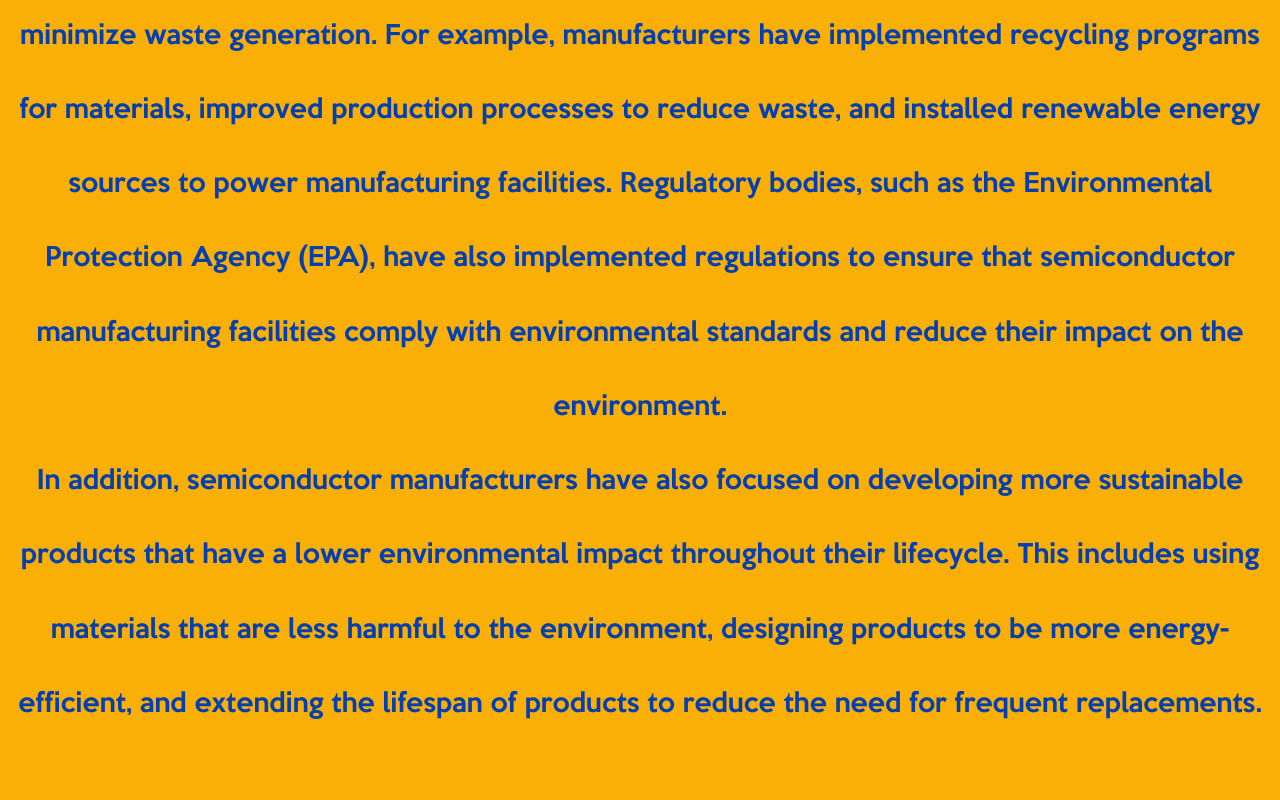
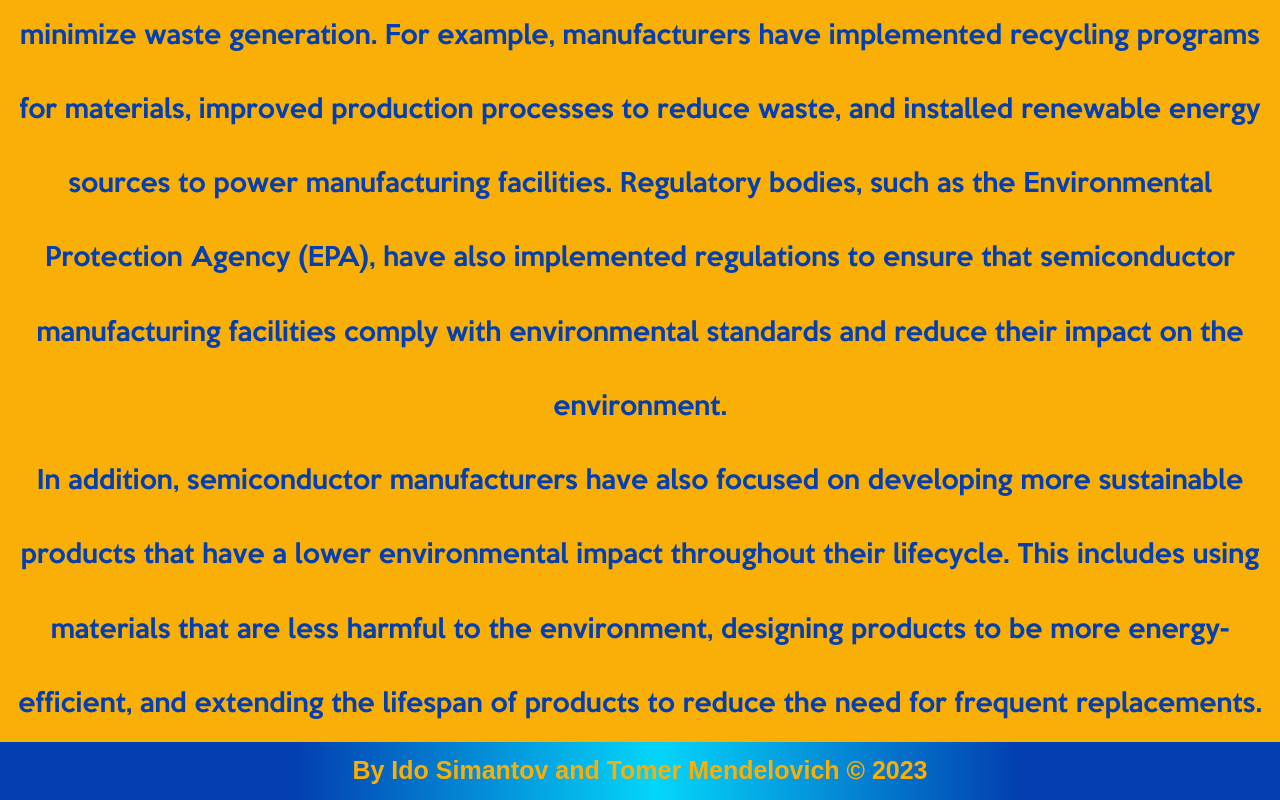
Before and after one commit to TOMERmend22134/End_of_Sysmeter_A_year_A_work_Chinese_manufacturers, a plain HTML site: page solutions.html in a window 1280 px wide. Shown: the part 433-1233 px from the top of the page. Before the commit the page ends 1175 px from the top, so only its background shows below. Drawn offline with Linux system fonts and the light colour scheme.

Commit message:
עבודת סוף סיסמטר א שנה א
עבודה קיימות יצרים סינים עבודה שעשיתי עם השותף שלי ללימודים עידו סימן טוב

```diff
--- a/solutions.html
+++ b/solutions.html
@@ -67,7 +67,9 @@
             Regulatory bodies, such as the Environmental Protection Agency (EPA), have also implemented regulations to ensure that semiconductor manufacturing facilities comply with environmental standards and reduce their impact on the environment.</p>
         <p class="solutionsfix">In addition, semiconductor manufacturers have also focused on developing more sustainable products that have a lower environmental impact throughout their lifecycle. This includes using materials that are less harmful to the environment, designing products to be more energy-efficient, and extending the lifespan of products to reduce the need for frequent replacements.</p>
     </section>
-
+    <footer>
+        <p>By Ido Simantov and Tomer Mendelovich &copy; 2023</p>
+    </footer>
 
 </body>
 
```
